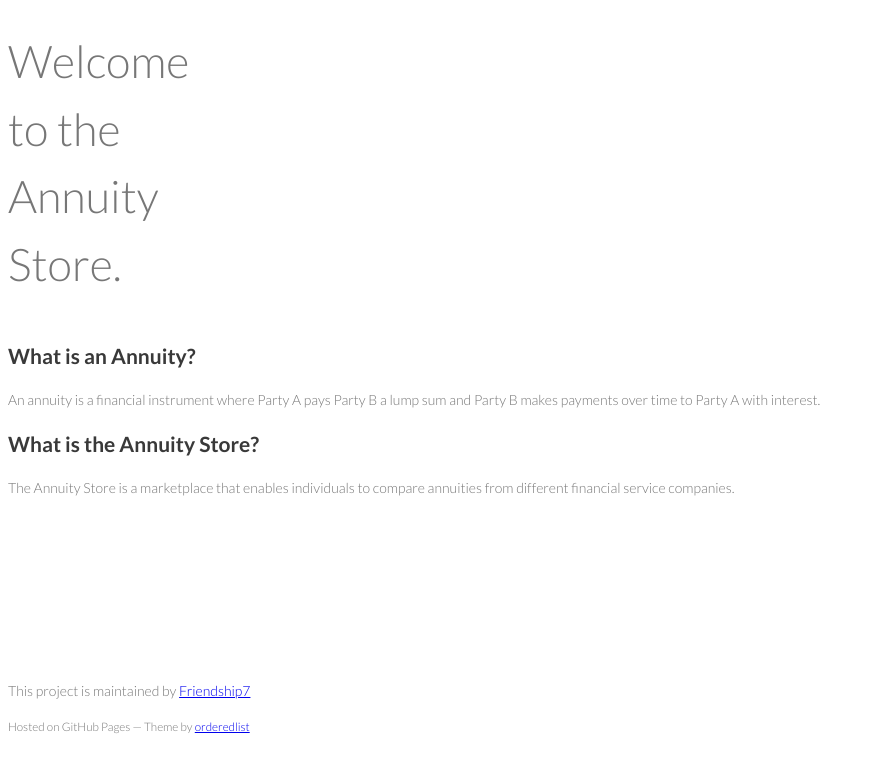
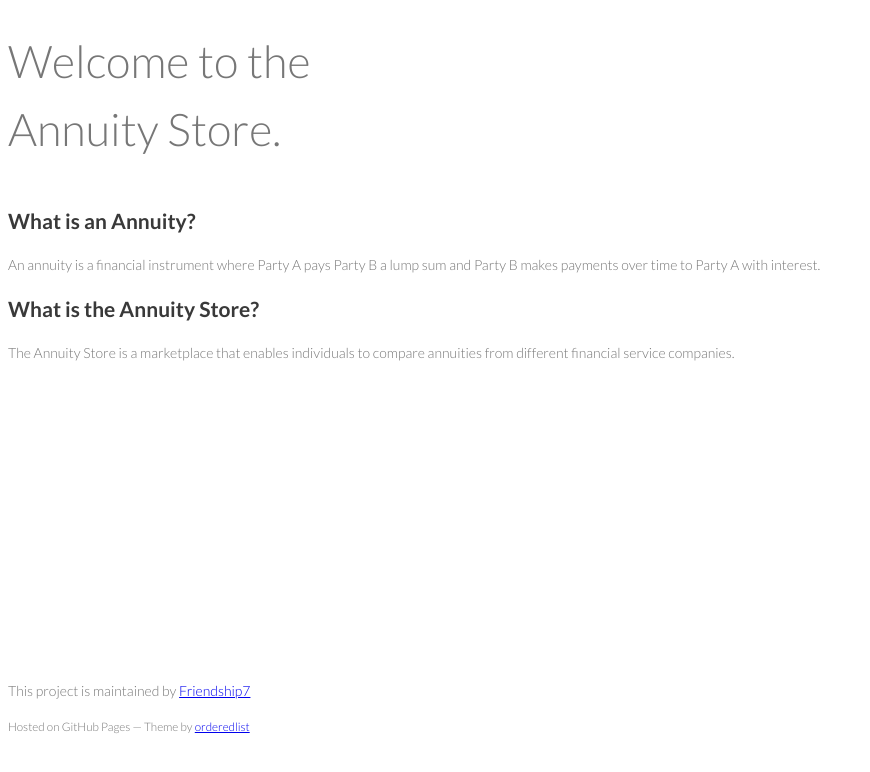
Before and after one commit to EFerrier/First_page, a plain HTML site: page index.html in a window 1280 px wide. Shown: the whole page, without its empty margins (0-870 px from the left). Drawn offline with Linux system fonts and the light colour scheme.

Commit message:
Update styles.css

```diff
--- a/stylesheets/styles.css
+++ b/stylesheets/styles.css
@@ -5,7 +5,7 @@ header {
   font-size: 45px;
   padding-top: 20px;
   padding-bottom: 25px;
-  width: 200px;
+  width: 450px;
 }
 
 body {
@@ -31,6 +31,7 @@ h2 {
 }
 
 footer {
+  padding-top: 25px;
   width:270px;
   float:left;
   position:fixed;
```
